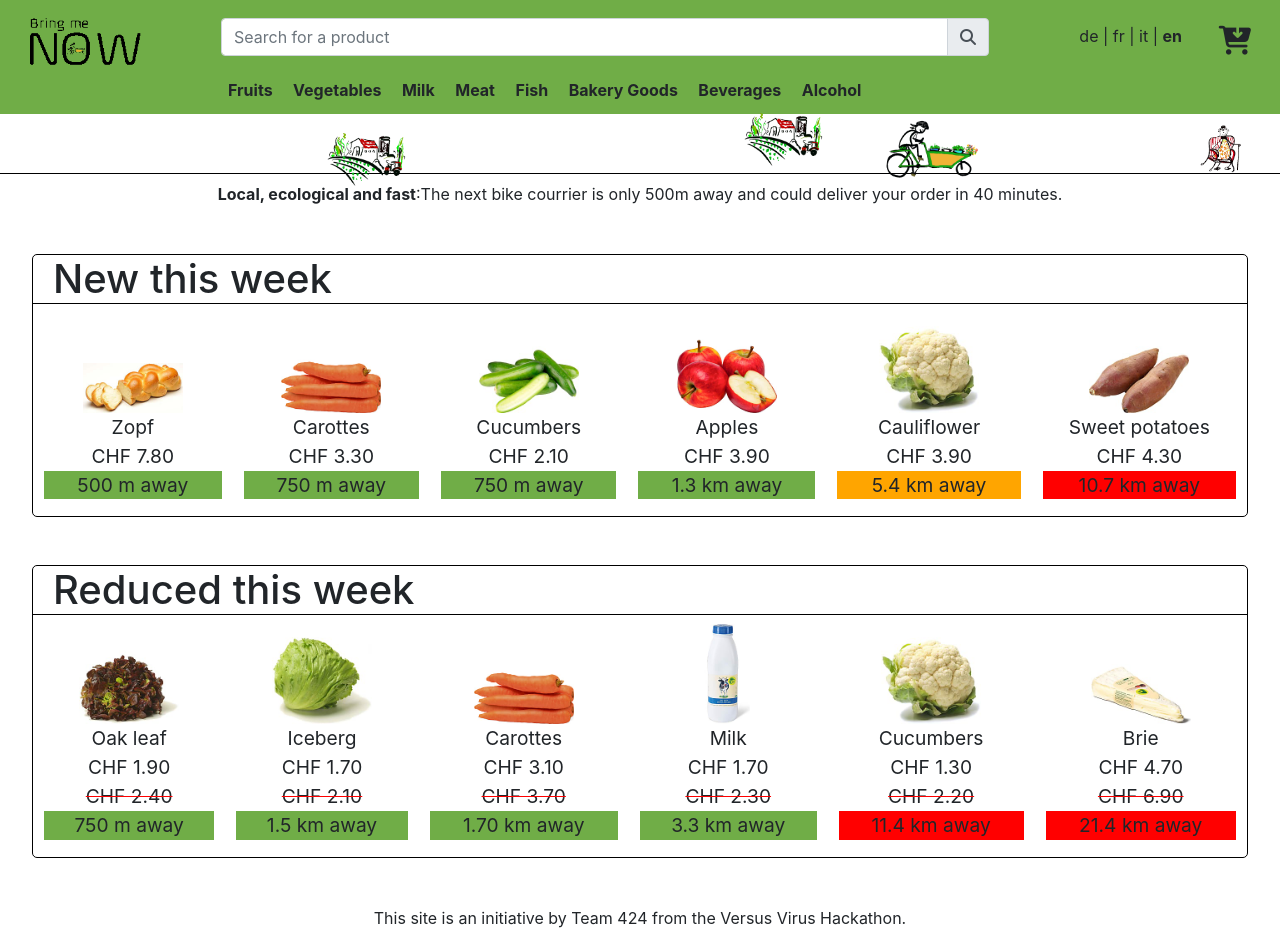
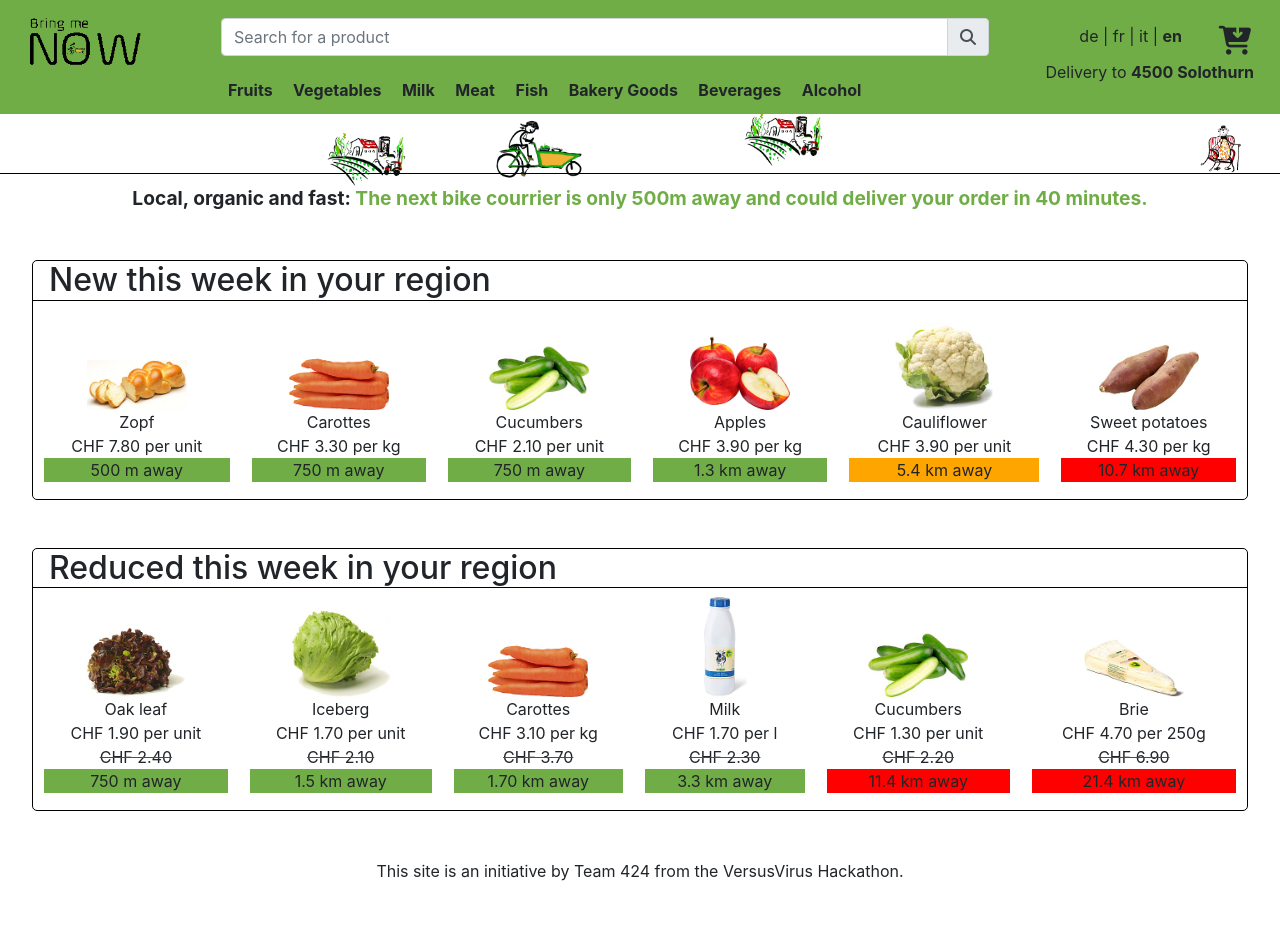
Before and after one commit to ulerch/bringmenow, a Django app: template bringmenow/templates/bringmenow/index.html in a window 1280 px wide. After the commit the page ends 881 px from the top, so only its background shows below. Run offline with Django 3.2, Linux system fonts and the light colour scheme; the template is opened without the code that fills it, so the values that code supplies are empty; some libraries are stand-ins or nearby versions.

Commit message:
some formatting

```diff
--- a/bringmenow/templates/bringmenow/base.html
+++ b/bringmenow/templates/bringmenow/base.html
@@ -50,6 +50,7 @@
         <span>Bakery Goods</span>
         <span>Beverages</span>
         <span>Alcohol</span>
+        <span class="deliveryTo">Delivery to <b>4500 Solothurn</b></span>
       </div>
     </header>
 
@@ -61,7 +62,7 @@
         <img id="farm2" src="{% static 'img/farm.gif' %}" height="70px" width="auto" alt="second farm">
         <img id="woman" src="{% static 'img/woman.gif' %}" height="70px" width="auto" alt="woman">
       </div>
-      <div class="away"><b>Local, ecological and fast</b>:The next bike courrier is only 500m away and could deliver your order in 40 minutes.</div>
+      <div class="away">Local, organic and fast: <span class="green">The next bike courrier is only 500m away and could deliver your order in 40 minutes.</span></div>
     </div>
 
     {% block content %}
@@ -69,7 +70,7 @@
     {% endblock %}
 
     <footer>
-      This site is an initiative by Team 424 from the Versus Virus Hackathon.
+      This site is an initiative by Team 424 from the VersusVirus Hackathon.
     </footer>
 
     <script src="https://kit.fontawesome.com/4e8a3df248.js" crossorigin="anonymous"></script>
--- a/bringmenow/templates/bringmenow/index.html
+++ b/bringmenow/templates/bringmenow/index.html
@@ -4,43 +4,43 @@
 {% block content %}
 
 <div class="new">
-  <h1 class="tab-header">New this week</h1>
+  <h1 class="tab-header">New this week in your region</h1>
   <div class="tab-content">
     <table width="100%">
       <tr>
         <td class="product">
           <img src="{% static 'products/product-98077.jpeg' %}" height="100px" width="auto">
           <div class="title">Zopf</div>
-          <div class="price">CHF 7.80</div>
+          <div class="price">CHF 7.80 per unit</div>
           <div class="distance-near">500 m away</div>
         </td>
         <td class="product">
           <img src="{% static 'products/product-73144.jpeg' %}" height="100px" width="auto">
           <div class="title">Carottes</div>
-          <div class="price">CHF 3.30</div>
+          <div class="price">CHF 3.30 per kg</div>
           <div class="distance-near">750 m away</div>
         </td>
         <td class="product">
           <img src="{% static 'products/product-3624483.jpeg' %}" height="100px" width="auto">
           <div class="title">Cucumbers</div>
-          <div class="price">CHF 2.10</div>
+          <div class="price">CHF 2.10 per unit</div>
           <div class="distance-near">750 m away</div>
         </td>
         <td class="product">
           <img src="{% static 'products/product-3849115.jpeg' %}" height="100px" width="auto">
           <div class="title">Apples</div>
-          <div class="price">CHF 3.90</div>
+          <div class="price">CHF 3.90 per kg</div>
           <div class="distance-near">1.3 km away</div>
         </td>
         <td class="product">
           <img src="{% static 'products/product-61638.jpeg' %}" height="100px" width="auto">
           <div class="title">Cauliflower</div>
-          <div class="price">CHF 3.90</div>
+          <div class="price">CHF 3.90 per unit</div>
           <div class="distance-acceptable">5.4 km away</div>
           <td class="product">
             <img src="{% static 'products/product-227593.jpeg' %}" height="100px" width="auto">
             <div class="title">Sweet potatoes</div>
-            <div class="price">CHF 4.30</div>
+            <div class="price">CHF 4.30 per kg</div>
             <div class="distance-far">10.7 km away</div>
           </td>
         </td>
@@ -50,49 +50,49 @@
 </div>
 
 <div class="reduced">
-  <h1 class="tab-header">Reduced this week</h1>
+  <h1 class="tab-header">Reduced this week in your region</h1>
   <div class="tab-content">
     <table width="100%">
       <tr>
         <td class="product">
           <img src="{% static 'products/product-222969.jpeg' %}" height="100px" width="auto">
           <div class="title">Oak leaf</div>
-          <div class="price">CHF 1.90</div>
+          <div class="price">CHF 1.90 per unit</div>
           <div class="price-original">CHF 2.40</div>
           <div class="distance-near">750 m away</div>
         </td>
         <td class="product">
           <img src="{% static 'products/product-7830.jpeg' %}" height="100px" width="auto">
           <div class="title">Iceberg</div>
-          <div class="price">CHF 1.70</div>
+          <div class="price">CHF 1.70 per unit</div>
           <div class="price-original">CHF 2.10</div>
           <div class="distance-near">1.5 km away</div>
         </td>
         <td class="product">
           <img src="{% static 'products/product-73144.jpeg' %}" height="100px" width="auto">
           <div class="title">Carottes</div>
-          <div class="price">CHF 3.10</div>
+          <div class="price">CHF 3.10 per kg</div>
           <div class="price-original">CHF 3.70</div>
           <div class="distance-near">1.70 km away</div>
         </td>
         <td class="product">
           <img src="{% static 'products/product-53882.jpeg' %}" height="100px" width="auto">
           <div class="title">Milk</div>
-          <div class="price">CHF 1.70</div>
+          <div class="price">CHF 1.70 per l</div>
           <div class="price-original">CHF 2.30</div>
           <div class="distance-near">3.3 km away</div>
         </td>
         <td class="product">
-          <img src="{% static 'products/product-61638.jpeg' %}" height="100px" width="auto">
+          <img src="{% static 'products/product-3624483.jpeg' %}" height="100px" width="auto">
           <div class="title">Cucumbers</div>
-          <div class="price">CHF 1.30</div>
+          <div class="price">CHF 1.30 per unit</div>
           <div class="price-original">CHF 2.20</div>
           <div class="distance-far">11.4 km away</div>
         </td>
         <td class="product">
           <img src="{% static 'products/product-59034.jpeg' %}" height="100px" width="auto">
           <div class="title">Brie</div>
-          <div class="price">CHF 4.70</div>
+          <div class="price">CHF 4.70 per 250g</div>
           <div class="price-original">CHF 6.90</div>
           <div class="distance-far">21.4 km away</div>
         </td>
--- a/static/script.js
+++ b/static/script.js
@@ -10,13 +10,13 @@
     else if( pos < endRoute ) {
       if( right < farm1 ) {
         pos = parseInt( $('#courrier').css("left") ) + step;
-        timeout = 100;
+        timeout = 200;
       } else if( right < (farm1 + 150) ) {
         pos = parseInt( $('#courrier').css("left") ) + 180;
         setTimeout( function() {
           $('#courrier').attr("src", "static/img/bikecourrier1.gif");
-        }, 250);
-        timeout = 500;
+        }, 600);
+        timeout = 1000;
       } else {
         if( right < farm2 ) {
           pos = parseInt( $('#courrier').css("left") ) + step;
@@ -25,22 +25,22 @@
           pos = parseInt( $('#courrier').css("left") ) + 180;
           setTimeout( function() {
             $('#courrier').attr("src", "static/img/bikecourrier2.gif");
-          }, 250);
-          timeout = 500;
+          }, 600);
+          timeout = 1000;
         } else {
           pos = parseInt( $('#courrier').css("left") ) + step;
-          timeout = 100;
+          timeout = 200;
         }
       }
 	  } else {
       pos = 0
       setTimeout( function() {
         $('#courrier').attr("src", "static/img/bikecourrier1.gif");
-      }, 500);
+      }, 1000);
       setTimeout( function() {
         $('#courrier').attr("src", "static/img/bikecourrier0.gif");
-      }, 750);
-      timeout = 1000;
+      }, 2000);
+      timeout = 3000;
     }
     setTimeout( move, timeout);
   }
@@ -49,6 +49,6 @@
   var farm1 = parseInt( $("#farm1").css("left") ) - parseInt( $("#courrier").width() );
   var farm2 = parseInt( $("#farm2").css("left") );
   var endRoute = parseInt( $("#woman").css("left") ) + parseInt( $("#courrier").width() );
-  var timeout = 100;
+  var timeout = 200;
   move();
 });
--- a/static/style.css
+++ b/static/style.css
@@ -4,6 +4,10 @@
 header {
   width: 100%;
   background-color: rgb(112, 173, 71);
+}
+
+.green {
+  color: rgb(112, 173, 71);
 }
 
 header .logo img {
@@ -28,11 +32,20 @@
 }
 
 header .categories {
+  width: 100%;
   padding: 0 0 0.75em 14.25em;
+}
+
+header .categories .deliveryTo {
+  position: absolute;
+  top: 60px;
+  right: 10px;
+  font-weight: normal;
 }
 
 header .categories span {
   font-weight: bold;
+  top: 0;
   padding-right: 1em;
 }
 
@@ -70,6 +83,8 @@
 
 div.away {
   padding-top: 0.5em;
+  font-size: 1.2em;
+  font-weight: bold;
   text-align: center;
 }
 
@@ -81,7 +96,7 @@
 }
 
 .product {
-  font-size: 1.2rem;
+  font-size: 1rem;
   text-align: center;
 }
 
@@ -93,6 +108,7 @@
 h1.tab-header {
   padding: 0 0.5em;
   border-bottom: 1px solid #000000;
+  font-size: 2em;
 }
 
 .distance-near {
```
